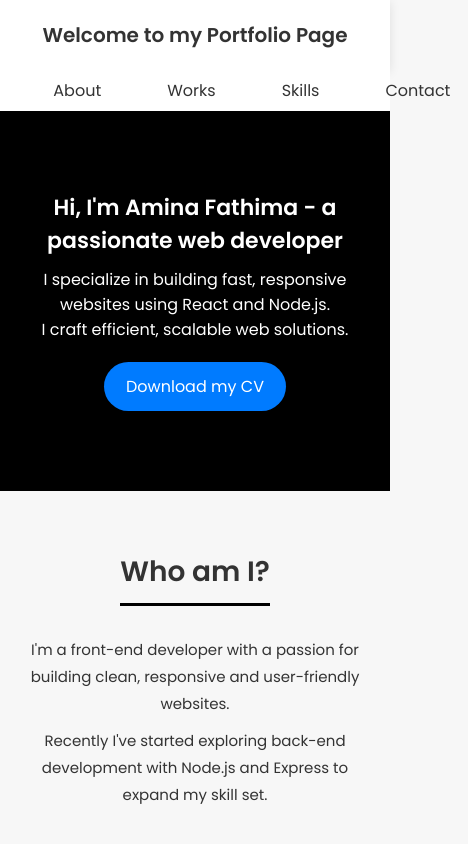
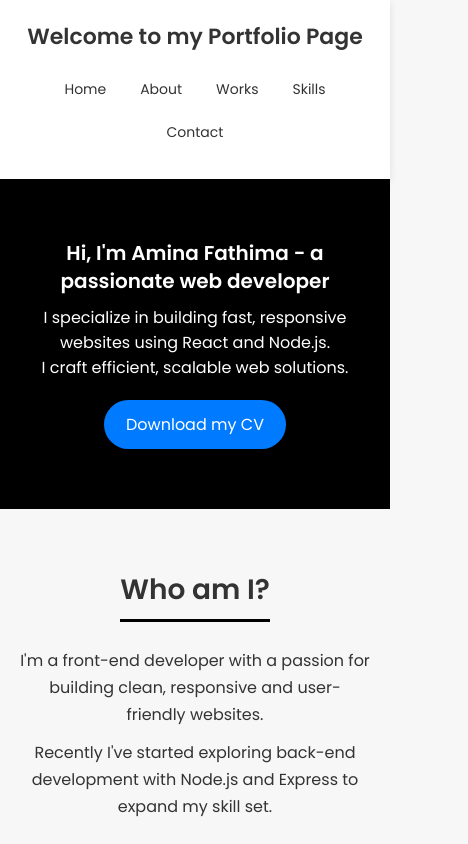
Before and after one commit to aminafathima/portfolio, a plain HTML site: page index.html in a window 390 px wide. Shown: the top 844 px of the page, 468 px wide, since content can reach past the window. Drawn offline with Linux system fonts and the light colour scheme.

Commit message:
Update index.html

```diff
--- a/index.html
+++ b/index.html
@@ -11,7 +11,7 @@
         margin:0;
         padding:0;
         box-sizing:border-box;
-            font-family:'Poppins',sans-serif;
+        font-family:'Poppins', sans-serif;
     }
 
     body{
@@ -19,13 +19,13 @@
         color:#333;
     }
 
-
     header{
-            padding:20px 40px;
+        padding:20px 20px;
         background:white;
-            box-shadow:0 2px 10px rgba(0,0,0,0.1);
-            top: 0;
-            z-index: 10;
+        box-shadow:0 2px 8px rgba(0,0,0,0.1);
+        position: sticky;
+        top:0;
+        z-index:1000;
     }
 
     header h1{
@@ -35,18 +35,18 @@
     }
 
     nav{
+        margin-top:10px;
         display:flex;
         justify-content:center;
-            gap:30px;
-            position: sticky;
-            top: 0;
-            background-color: white;
-            z-index: 1000;
+        flex-wrap:wrap;
+        gap:18px;
+        background:white;
+        padding:10px 0;
     }
 
     .navlinks{
         text-decoration:none;
-            padding:8px 18px;
+        padding:8px 16px;
         border-radius:20px;
         font-weight:500;
         color:#333;
@@ -62,19 +62,14 @@
     #home{
         text-align:center;
         padding:80px 20px;
-            background:black;
+        background:#000;
         color:white;
     }
 
     #home h1{
         font-size:28px;
         margin-bottom:10px;
-            animation: fadeIn 2s ease-in-out;
-        }
-
-        @keyframes fadeIn{
-            from{opacity:0;transform:translateY(20px);}
-            to{opacity:1;transform:translateY(0);}
+        line-height:1.4;
     }
 
     #home a{
@@ -102,18 +97,17 @@
 
     #about h2{
         font-size:28px;
-            margin-bottom:20px;
+        margin-bottom:15px;
         border-bottom:3px solid black;
         display:inline-block;
-            padding-bottom:10px;
+        padding-bottom:8px;
     }
 
     #about p{
         margin-top:10px;
-            line-height:1.8;
-            font-size:15px;
+        line-height:1.7;
+        font-size:16px;
     }
-
 
     #works{
         text-align:center;
@@ -124,7 +118,7 @@
         max-width:1000px;
         margin:20px auto;
         display:grid;
-            grid-template-columns:repeat(auto-fit,minmax(250px,1fr));
+        grid-template-columns:repeat(auto-fit, minmax(260px, 1fr));
         gap:25px;
     }
 
@@ -142,15 +136,16 @@
 
     .cards img{
         width:100%;
-            height:170px;
-            object-fit: cover;
+        height:180px;
+        object-fit:cover;
     }
 
-        .cards center a{
+    .cards a{
         display:inline-block;
         padding:15px;
         font-weight:500;
         color:black;
+        text-decoration:none;
     }
 
 
@@ -161,7 +156,7 @@
 
     #skills h2{
         font-size:28px;
-            margin-bottom:20px;
+        margin-bottom:15px;
     }
 
     .sk{
@@ -174,6 +169,7 @@
         line-height:1.8;
     }
 
+    /* Contact */
     #contact{
         padding:60px 20px;
     }
@@ -199,6 +195,7 @@
         margin-bottom:15px;
         border-radius:8px;
         border:1px solid #ccc;
+        font-size:15px;
     }
 
     button{
@@ -208,7 +205,6 @@
         color:white;
         border:none;
         border-radius:25px;
-            cursor:pointer;
         font-size:16px;
         transition:0.3s;
     }
@@ -217,17 +213,48 @@
         background:#1f7e35;
     }
 
-        @media(max-width:600px){
-            header h1{ font-size:20px; }
-            #home h1{ font-size:22px; }
+
+    @media (max-width:768px){
+        #home h1{
+            font-size:23px;
         }
+        header h1{
+            font-size:22px;
+        }
+        .grid{
+            grid-template-columns:1fr;
+        }
+        .cards img{
+            height:160px;
+        }
+    }
+
+    @media (max-width:500px){
+        nav{
+            gap:10px;
+        }
+        .navlinks{
+            font-size:14px;
+            padding:6px 12px;
+        }
+        #home{
+            padding:60px 15px;
+        }
+        #home h1{
+            font-size:20px;
+        }
+        .form{
+            padding:20px;
+        }
+    }
+
 </style>
 </head>
+
 <body>
 
 <header>
     <h1>Welcome to my Portfolio Page</h1>
-</header>
     <nav>
         <a href="#home" class="navlinks">Home</a>
         <a href="#about" class="navlinks">About</a>
@@ -235,6 +262,7 @@
         <a href="#skills" class="navlinks">Skills</a>
         <a href="#contact" class="navlinks">Contact</a>
     </nav>
+</header>
 
 <div id="home">
     <h1>Hi, I'm Amina Fathima - a passionate web developer</h1>
@@ -243,13 +271,11 @@
     <a href="resume.pdf.docx" download>Download my CV</a>
 </div>
 
-
 <div id="about">
     <h2>Who am I?</h2>
     <p>I'm a front-end developer with a passion for building clean, responsive and user-friendly websites.</p>
     <p>Recently I've started exploring back-end development with Node.js and Express to expand my skill set.</p>
 </div>
-
 
 <div id="works">
     <h2>My Works</h2>
@@ -257,17 +283,17 @@
 
 <div class="grid">
     <div class="cards">
-        <img src="portfolio images/portfolio.jpg" alt="">
+        <img src="portfolio images/portfolio.jpg">
         <center><a href="#">Built a portfolio page</a></center>
     </div>
 
     <div class="cards">
-        <img src= "portfolio images/frontend.webp" alt="">
+        <img src="portfolio images/frontend.webp">
         <center><a href="#">Responsive front-end using HTML</a></center>
     </div>
 
     <div class="cards">
-        <img src="portfolio images/node.webp" alt="">
+        <img src="portfolio images/node.webp">
         <center><a href="#">Built a website using Node.js</a></center>
     </div>
 </div>
@@ -294,6 +320,9 @@
         </form>
     </div>
 </div>
+<footer style="background:#000; color:white; text-align:center; padding:20px; margin-top:40px;">
+    © 2025 Amina Fathima • All Rights Reserved
+</footer>
 
 <script>
 function displayalert(){
```
Lines whose indentation alone changed are shown as unchanged.
